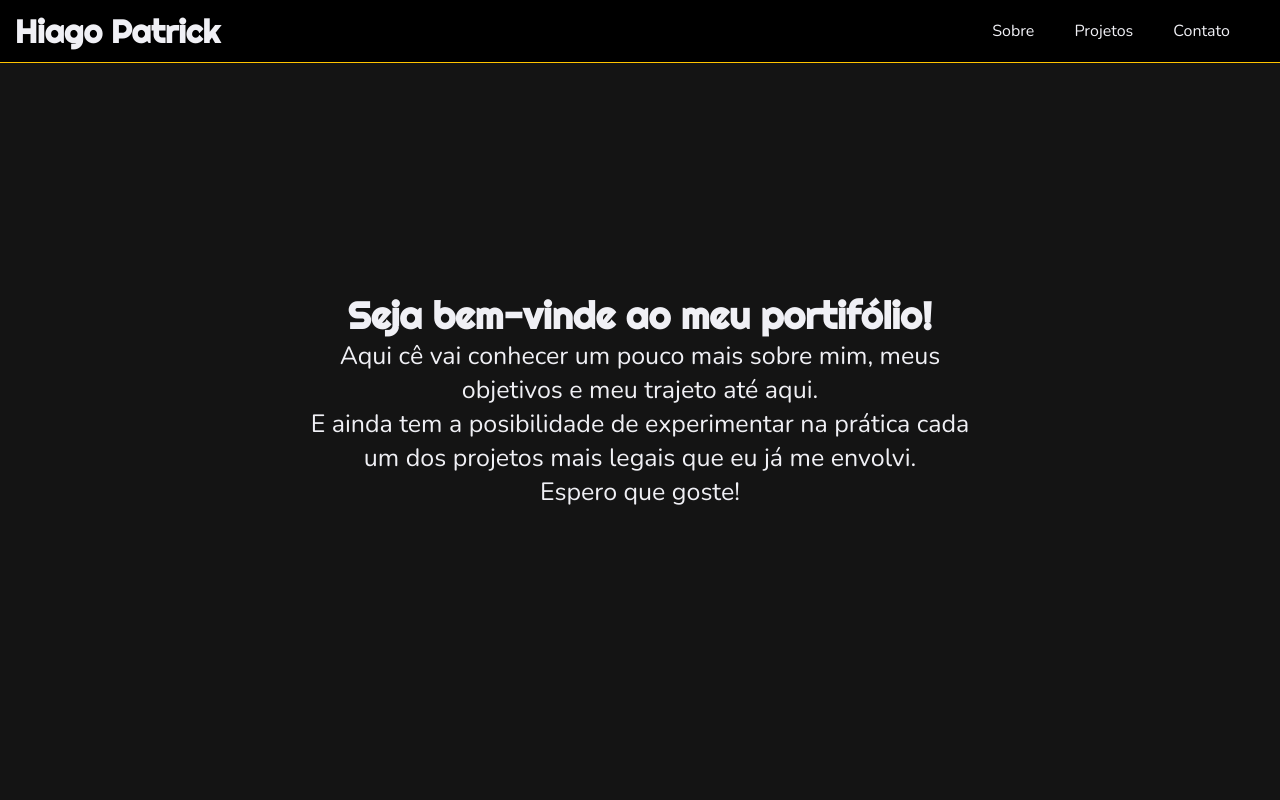
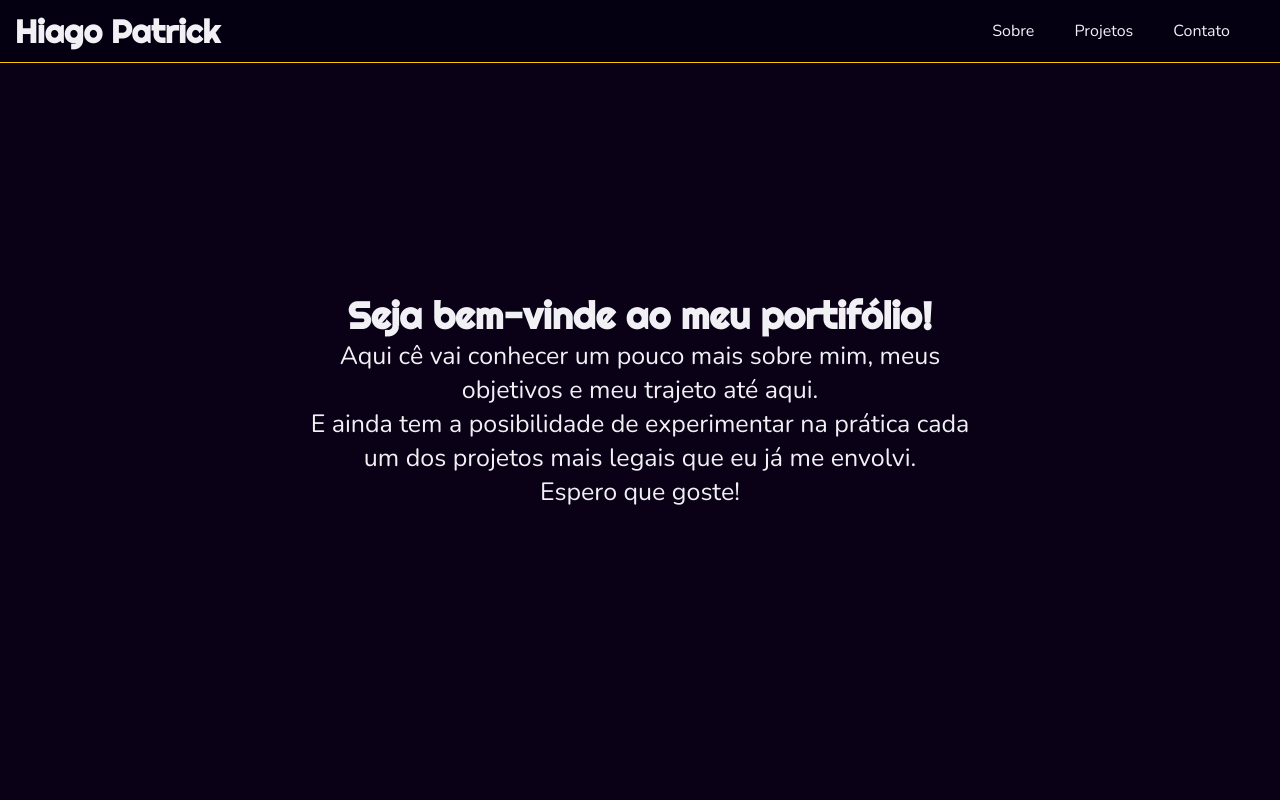
Before and after one commit to hiagoptk/hiagoptk.github.io, a plain HTML site: page index.html in a window 1280 px wide. Shown: the top 800 px of the page. Drawn offline with nearby package versions, Linux system fonts and the light colour scheme.

Commit message:
melhorando o css e corrigindo informação de cores

```diff
--- a/css/style.css
+++ b/css/style.css
@@ -16,7 +16,7 @@
 
 body{
     color: #f0f0f5;
-    background-color: #141414;
+    background-color: #0b0116;
 }
 
 a {
@@ -54,7 +54,7 @@ h2, h3, h4, h5, h6, p {
 
     width: 100%;
     padding: 0 30px 0 15px;
-    background-color: black;
+    background-color: rgb(4, 0, 17);
     border-bottom: rgb(255, 196, 0) 1px solid;
 }
 
```
